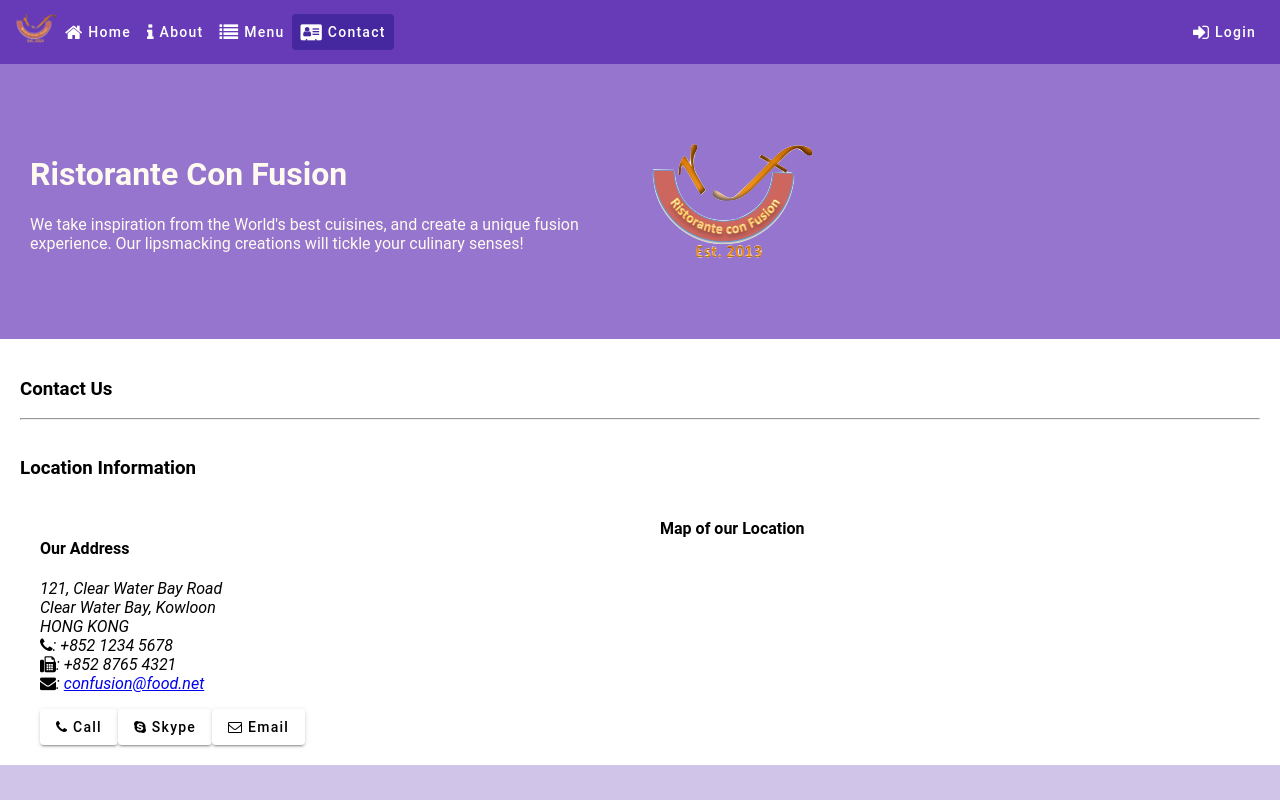
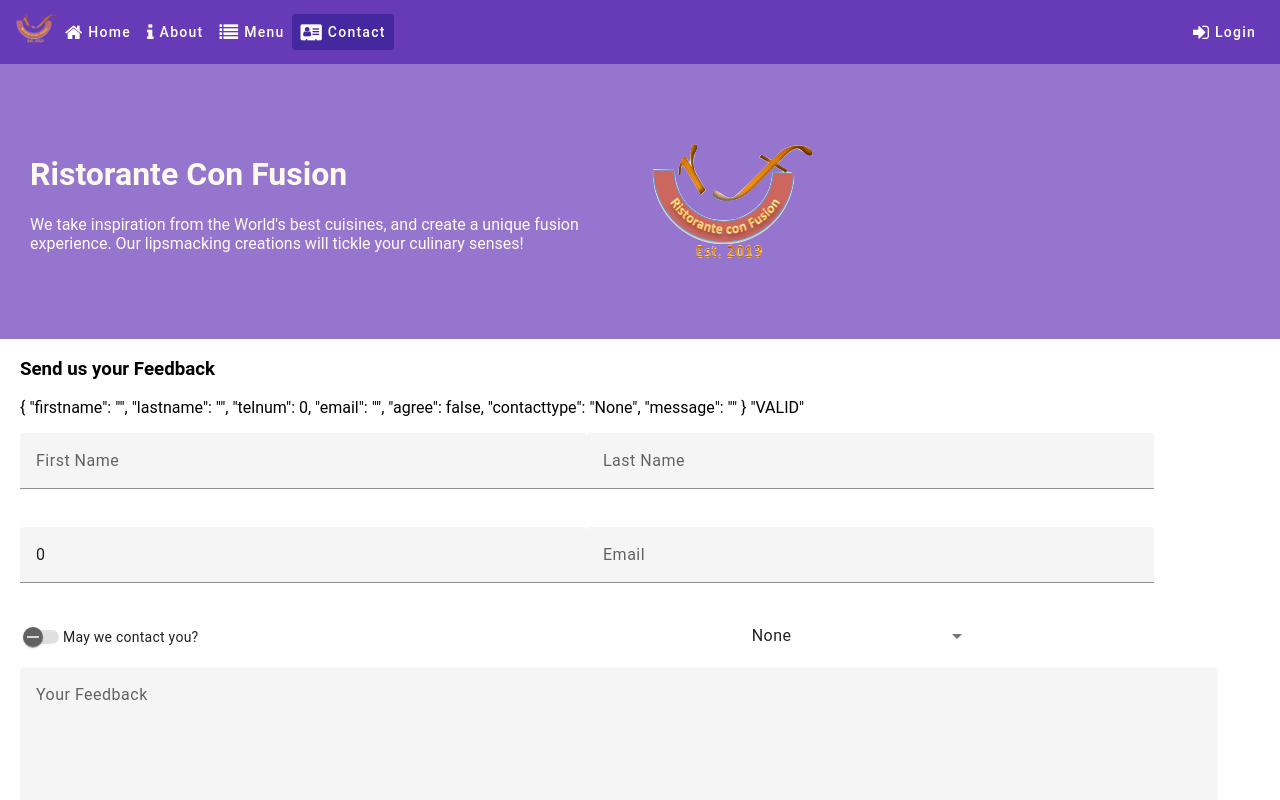
Before and after one commit to rajenderthota/Coursera, an Angular app: page /contactus in a window 1280 px wide. Shown: the top 800 px of the page. Built offline with nearby package versions, Linux system fonts and the light colour scheme.

Commit message:
react form changes

```diff
--- a/src/app/contact/contact.component.html
+++ b/src/app/contact/contact.component.html
@@ -1,38 +1,41 @@
-<div class="container"
-  fxLayout="column"
-  fxLayoutGap="10px">
+<div fxFlex fxFlexOffset="20px" class="form-size">
+  <h3>Send us your Feedback</h3>
+  <p>{{ feedbackForm.value | json }} {{ feedbackForm.status | json }}</p>
 
-  <div fxFlex>
-    <div>
-        <h3>Contact Us</h3>
-        <hr>
-    </div>
-  </div>
-
-  <div fxFlex>
-    <h3>Location Information</h3>
-    <div fxLayout="column" fxLayout.gt-sm="row">
-      <div fxFlex="50" fxFlexOffset="20px">
-        <h4>Our Address</h4>
-        <address>
-          121, Clear Water Bay Road<br>
-          Clear Water Bay, Kowloon<br>
-          HONG KONG<br>
-          <i class="fa fa-phone"></i>: +852 1234 5678<br>
-          <i class="fa fa-fax"></i>: +852 8765 4321<br>
-          <i class="fa fa-envelope"></i>:
-                <a href="mailto:confusion@food.net">confusion@food.net</a>
-        </address>
-        <p></p>
-        <div>
-          <a mat-raised-button href="tel:+85212345678"><i class="fa fa-phone"></i> Call</a>
-          <a mat-raised-button><i class="fa fa-skype"></i> Skype</a>
-          <a mat-raised-button href="mailto:confusion@food.net"><i class="fa fa-envelope-o"></i> Email</a>
-        </div>
-        </div>
-      <div fxFlex="40">
-        <h4>Map of our Location</h4>
-      </div>
-    </div>
-  </div>
+  <form novalidate [formGroup]="feedbackForm" (ngSubmit)="onSubmit()">
+    <p>
+      <mat-form-field class="half-width">
+        <input matInput formControlName="firstname" placeholder="First Name" type="text">
+      </mat-form-field>
+      <mat-form-field class="half-width">
+        <input matInput formControlName="lastname" placeholder="Last Name" type="text">
+      </mat-form-field>
+    </p>
+    <p>
+      <mat-form-field class="half-width">
+        <input matInput formControlName="telnum" placeholder="Tel. Number" type="tel">
+      </mat-form-field>
+      <mat-form-field class="half-width">
+        <input matInput formControlName="email" placeholder="Email" type="email">
+      </mat-form-field>
+    </p>
+    <table class="form-size">
+      <td>
+        <mat-slide-toggle formControlName="agree">May we contact you?</mat-slide-toggle>
+      </td>
+      <td>
+        <mat-select placeholder="How?" formControlName="contacttype">
+          <mat-option *ngFor="let ctype of contactType" [value]="ctype">
+            {{ ctype }}
+          </mat-option>
+        </mat-select>
+      </td>
+      </table>
+    <p>
+      <mat-form-field class="full-width">
+        <textarea matInput formControlName="message" placeholder="Your Feedback" rows=12></textarea>
+      </mat-form-field>
+    </p>
+    <button type="submit" mat-button class="background-primary text-floral-white">Submit</button>
+  </form>
 </div>
--- a/src/app/contact/contact.component.scss
+++ b/src/app/contact/contact.component.scss
@@ -0,0 +1,11 @@
+.full-width {
+  width: 95%
+}
+
+.half-width {
+  width: 45%
+}
+
+.form-size {
+  width: 75%
+}
--- a/src/app/contact/contact.component.ts
+++ b/src/app/contact/contact.component.ts
@@ -1,10 +1,42 @@
-import { Component } from '@angular/core';
+import { Component, OnInit } from '@angular/core';
+import { FormBuilder, FormGroup, Validators } from '@angular/forms';
+import { Feedback, ContactType } from '../shared/feedback';
+
 
 @Component({
   selector: 'app-contact',
   templateUrl: './contact.component.html',
   styleUrls: ['./contact.component.scss']
 })
-export class ContactComponent {
+export class ContactComponent implements OnInit {
+
+  feedbackForm!: FormGroup;
+  feedback: Feedback | undefined;
+  contactType = ContactType;
+
+  constructor(private fb: FormBuilder) {
+    this.createForm();
+  }
+
+  ngOnInit() {
+  }
+
+  createForm() {
+    this.feedbackForm = this.fb.group({
+      firstname: '',
+      lastname: '',
+      telnum: 0,
+      email: '',
+      agree: false,
+      contacttype: 'None',
+      message: ''
+    });
+  }
+
+  onSubmit() {
+    this.feedback = this.feedbackForm.value;
+    console.log(this.feedback);
+    this.feedbackForm.reset();
+  }
 
 }
--- /dev/null
+++ b/src/app/shared/feedback.ts
@@ -0,0 +1,11 @@
+export class Feedback {
+  firstname!: string;
+  lastname!: string;
+  telnum!: number;
+  email!: string;
+  agree!: boolean;
+  contacttype!: string;
+  message!: string;
+};
+
+export const ContactType = ['None', 'Tel', 'Email'];
```
Also changed, not shown: src/app/app.module.ts (+8 -1 lines).
